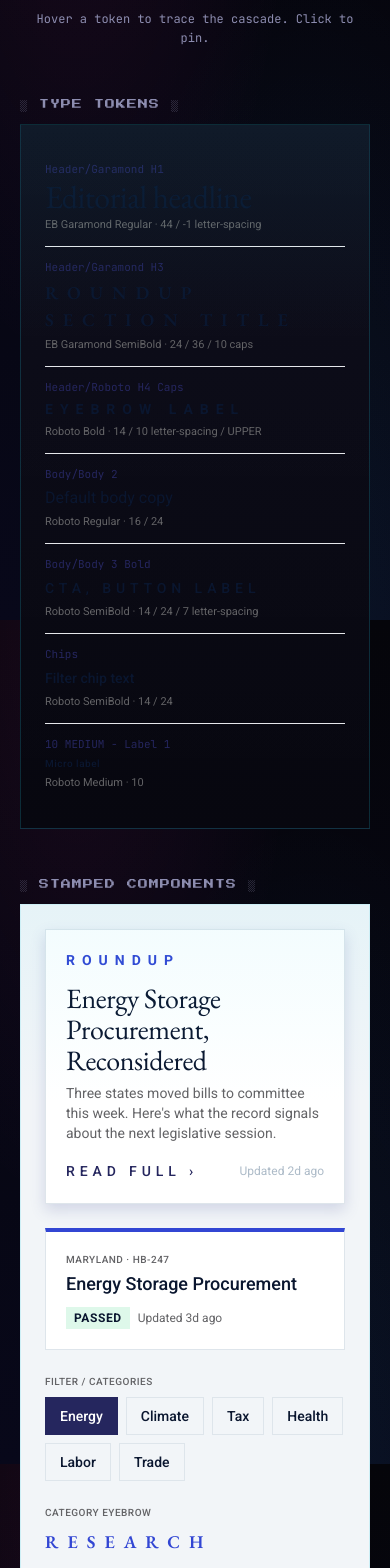
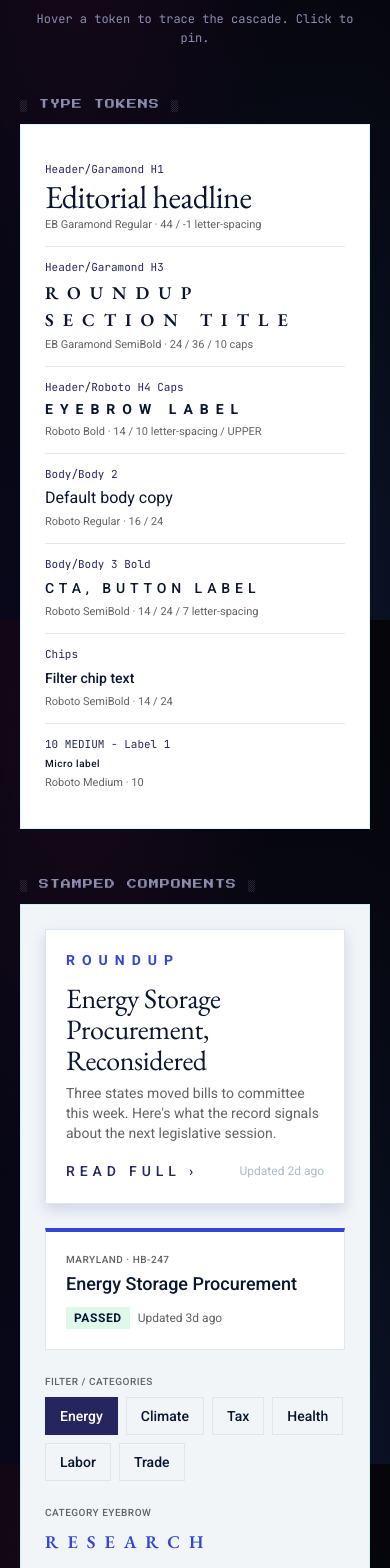
Before and after one commit to Mthomaswicher/my-ux-portfolio, a Next.js app: page /lab in a window 390 px wide. Shown: the part 3600-5168 px from the top of the page. Built offline with nearby package versions, Linux system fonts and the light colour scheme.

Commit message:
Fix RT Library preview surfaces — drop .cartridge gradient that was hiding dark text on dark bg

```diff
--- a/components/RtLibraryShowcase.tsx
+++ b/components/RtLibraryShowcase.tsx
@@ -212,8 +212,13 @@ export default function RtLibraryShowcase() {
           ░ TYPE TOKENS ░
         </div>
         <div
-          className="cartridge p-6 sm:p-8 bg-white text-[#0A162F]"
-          style={{ fontFamily: "var(--font-roboto), system-ui, sans-serif" }}
+          className="p-6 sm:p-8"
+          style={{
+            background: "#FFFFFF",
+            color: "#0A162F",
+            border: "1px solid rgba(34,211,238,0.18)",
+            fontFamily: "var(--font-roboto), system-ui, sans-serif",
+          }}
         >
           <ul className="list-none p-0 m-0 divide-y" style={{ borderColor: "#DEE5EB" }}>
             {TYPE_TOKENS.map((t) => (
@@ -240,10 +245,11 @@ export default function RtLibraryShowcase() {
           ░ STAMPED COMPONENTS ░
         </div>
         <div
-          className="cartridge p-6 sm:p-8"
+          className="p-6 sm:p-8"
           style={{
-            background: "#F2F5F8" /* surface-gray */,
-            color: "#0A162F" /* text-dark */,
+            background: "#F2F5F8" /* Color/Surfaces/surface-gray */,
+            color: "#0A162F" /* Color/Text/text-dark */,
+            border: "1px solid rgba(34,211,238,0.18)",
             fontFamily: "var(--font-roboto), system-ui, sans-serif",
           }}
         >
```
